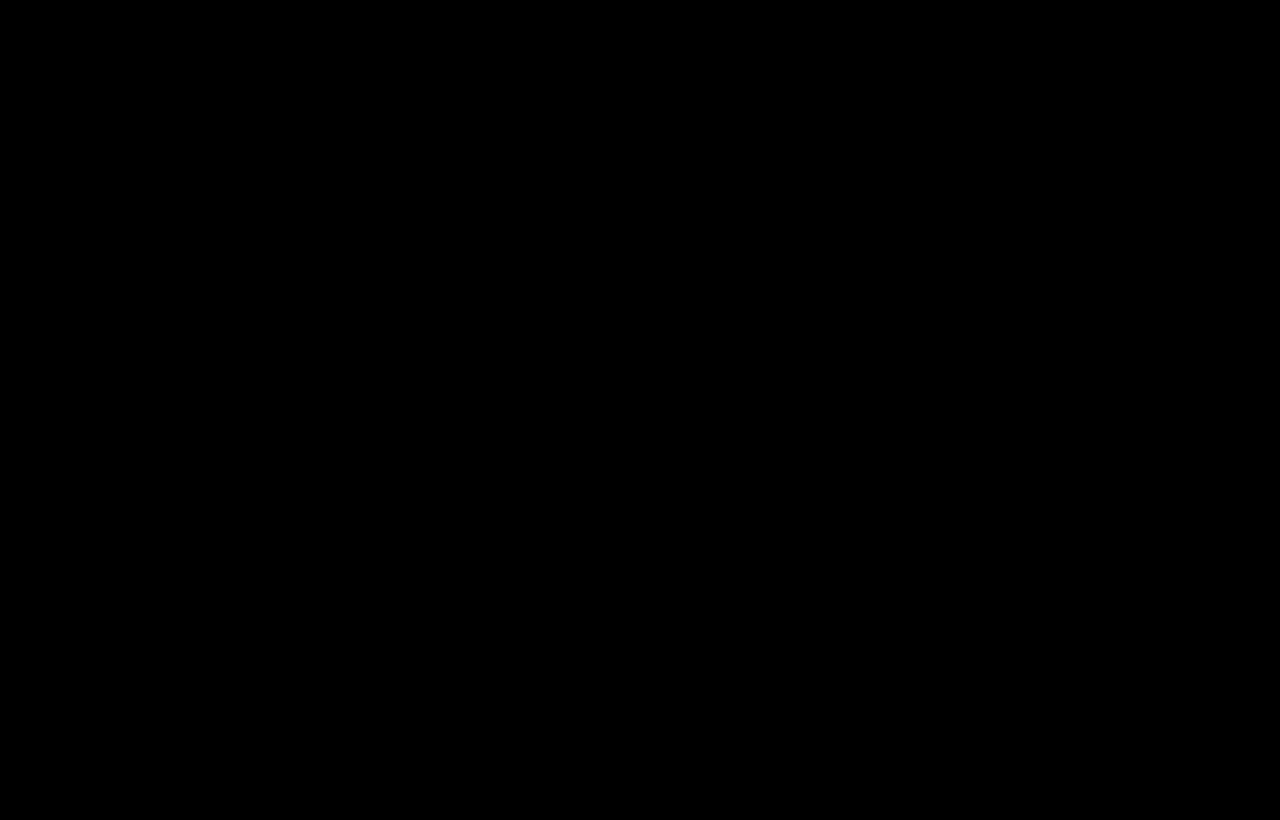
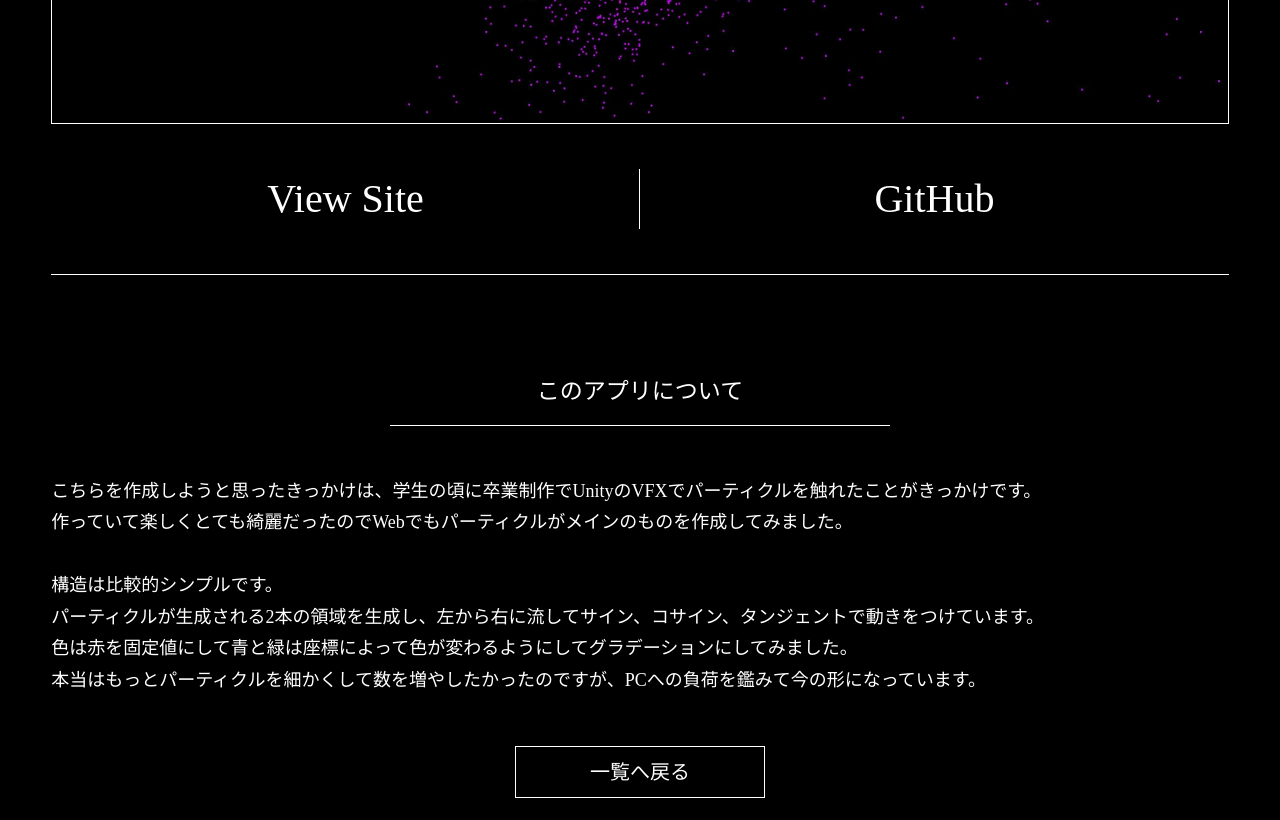
Before and after one commit to yoshizawa888/portfolio, a Vue app: page /portfolio/resas-chart in a window 1280 px wide. Before the commit this address had no page. Shown: the part 520-1340 px from the top of the page. Before the commit the page ends 800 px from the top, so only its background shows below. Built offline with nearby package versions, Linux system fonts and the light colour scheme; what sf-vue-animated-cursor would draw is missing.

Commit message:
ページ追加、タグ追加

```diff
--- a/src/components/Contents.vue
+++ b/src/components/Contents.vue
@@ -9,21 +9,27 @@
 import ParticleWave from '../assets/img/particle_wave.jpg';
 import TargetGame from '../assets/img/target_game.jpg';
 import TodoList from '../assets/img/todo_list.jpg';
+import ResasChart from '../assets/img/resas_chart.jpg';
 const works = [
 	{
 		img: SeamlessColorBall,
 		link: '/seamless-color-ball',
-		tecs: ['Vue.js', 'Vue Router', 'Three.js'],
+		tecs: ['Vue.js', 'Vue Router', 'Three.js', 'TypeScript'],
 	},
 	{
 		img: RotationgGallery,
 		link: '/rotationg-gallery',
-		tecs: ['Vue.js', 'Three.js'],
+		tecs: ['Vue.js', 'Three.js', 'TypeScript'],
 	},
 	{
 		img: ParticleWave,
 		link: '/particle-wave',
-		tecs: ['Vue.js', 'Three.js'],
+		tecs: ['Vue.js', 'Three.js', 'TypeScript'],
+	},
+	{
+		img: ResasChart,
+		link: '/resas-chart',
+		tecs: ['Vue.js', 'TypeScript'],
 	},
 	{
 		img: TargetGame,
@@ -78,7 +84,8 @@
 	<div class="contents">
 		<ul class="list">
 			<li class="item" ref="item" v-for="(work, index) in works">
-				<router-link :to="work.link" class="work-link is-hover" @mouseenter="onWorkHover(index)" @mouseleave="onWorkLeave(index)">
+				<router-link :to="work.link" class="work-link is-hover" @mouseenter="onWorkHover(index)"
+					@mouseleave="onWorkLeave(index)">
 					<div class="work-img-wrap is-img-wrap is-hover">
 						<img class="work-img" :src="work.img" alt="" />
 						<div class="split-str-wrap">
--- a/src/router/index.ts
+++ b/src/router/index.ts
@@ -5,6 +5,7 @@
 import ParticleWave from '../views/ParticleWave.vue';
 import TargetGame from '../views/TargetGame.vue';
 import TodoList from '../views/TodoList.vue';
+import ResasChart from '../views/ResasChart.vue';
 
 import { ScrollTrigger } from 'gsap/ScrollTrigger';
 
@@ -33,6 +34,10 @@
 		path: '/todo-list',
 		component: TodoList,
 	},
+	{
+		path: '/resas-chart',
+		component: ResasChart,
+	},
 ];
 
 const router = createRouter({
--- /dev/null
+++ b/src/views/ResasChart.vue
@@ -0,0 +1,19 @@
+<script lang="ts" setup>
+import Detail from '../components/Detail.vue';
+import mainImg from '../assets/img/particle_wave.jpg';
+</script>
+<template>
+	<Detail :imgUrl="mainImg" siteUrl="https://yoshizawa888.github.io/particle-wave/" gitUrl="https://github.com/yoshizawa888/particle-wave">
+		<p>
+			こちらを作成しようと思ったきっかけは、学生の頃に卒業制作でUnityのVFXでパーティクルを触れたことがきっかけです。<br />
+			作っていて楽しくとても綺麗だったのでWebでもパーティクルがメインのものを作成してみました。
+		</p>
+		<br />
+		<p>
+			構造は比較的シンプルです。<br>
+			パーティクルが生成される2本の領域を生成し、左から右に流してサイン、コサイン、タンジェントで動きをつけています。<br>
+			色は赤を固定値にして青と緑は座標によって色が変わるようにしてグラデーションにしてみました。<br>
+			本当はもっとパーティクルを細かくして数を増やしたかったのですが、PCへの負荷を鑑みて今の形になっています。
+		</p>
+	</Detail>
+</template>
```
Also changed, not shown: src/assets/img/resas_chart.jpg (added), 7 other files (tests, documents, lock files or other folders).
